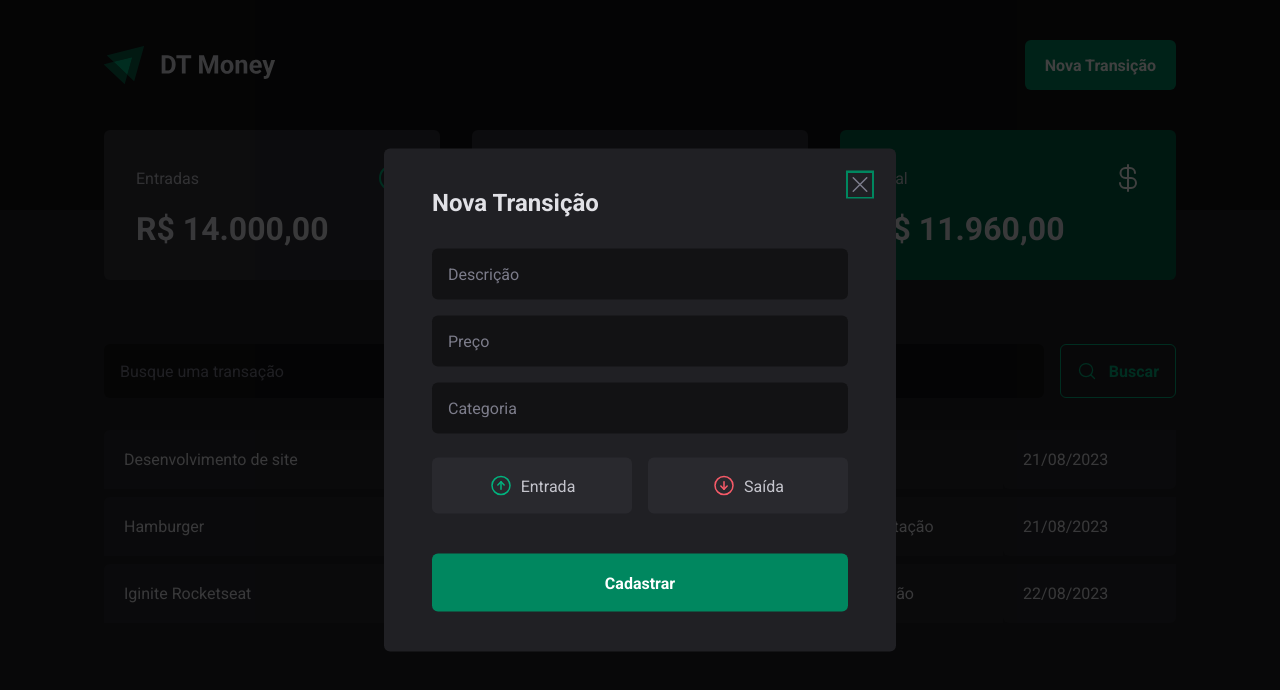
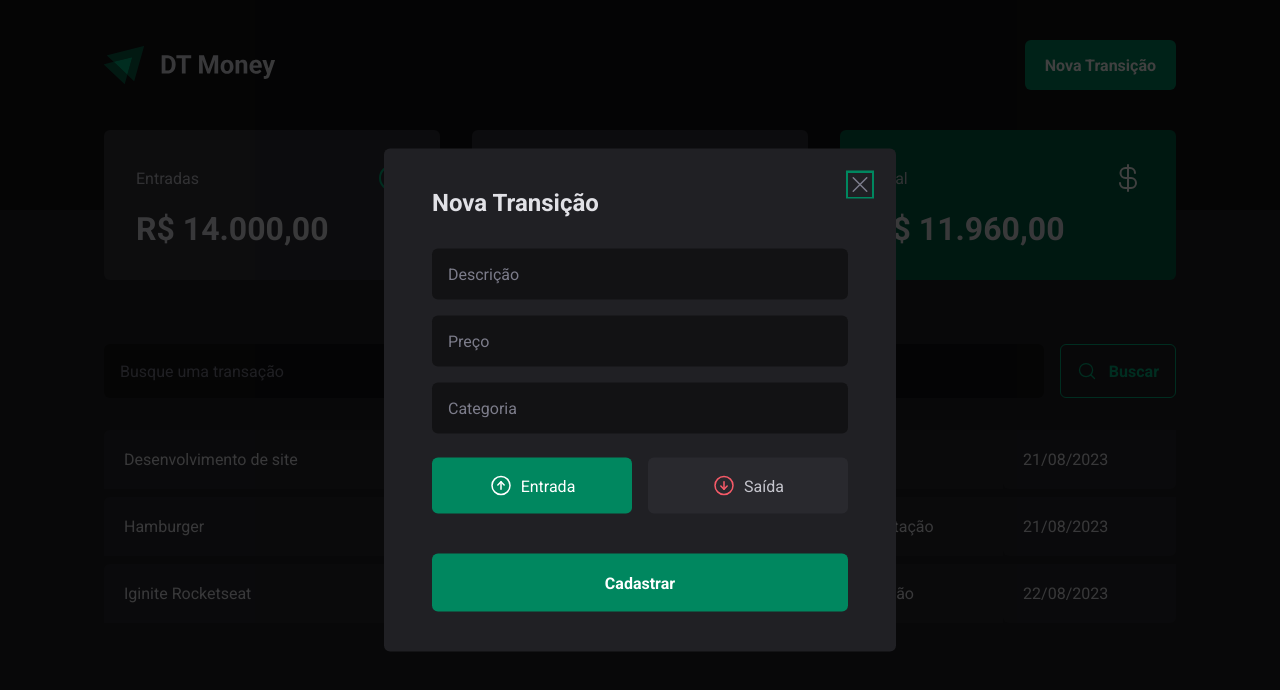
Before and after one commit to JapaKaneto/dt-money, a React (Vite) app: page / in a window 1280 px wide. Both pictures are taken after a click on the button "Nova Transição". Shown: the top 690 px of the page. Built offline with nearby package versions, Linux system fonts and the light colour scheme; data requests are answered from the project's data file.

Commit message:
Modal refresh

```diff
--- a/src/components/NewTransactionsModal/index.tsx
+++ b/src/components/NewTransactionsModal/index.tsx
@@ -2,14 +2,14 @@
 import { CloseButton, Content, Overlay, TransactionsType, TransactionsTypeButton } from './styles';
 import { ArrowCircleDown, ArrowCircleUp, X } from 'phosphor-react';
 import * as z from 'zod';
-import { useForm } from 'react-hook-form';
+import { Controller, useForm } from 'react-hook-form';
 import { zodResolver } from '@hookform/resolvers/zod';
 
 const newTransactionFormSchema = z.object({
     description: z.string(),
     price: z.number(),
     category: z.string(),
-    // type: z.enum(['income', 'outcome']),
+    type: z.enum(['income', 'outcome']),
 })
 
 type NewTransactioFormInputs = z.infer<typeof newTransactionFormSchema>;
@@ -17,15 +17,20 @@
 
 export function NewTransactionsModal() {
     const {
+        control, // sempre utilizaremos control caso a propriedade não seja nativo do HTML
         register,
         handleSubmit,
         formState: {isSubmitting}
     } = useForm<NewTransactioFormInputs>({
-        resolver: zodResolver(newTransactionFormSchema)
+        resolver: zodResolver(newTransactionFormSchema),
+        defaultValues: {
+            type: 'income'
+        }
     })
 
     async function handelCreateNewTransaciton(data: NewTransactioFormInputs) {
         await new Promise(resolve => setTimeout(resolve, 2000))
+
         console.log(data)
     }
 
@@ -55,7 +60,16 @@
                         {...register('category')}
                     />
 
-                    <TransactionsType>
+                    <Controller
+                        control={control}
+                        name='type'
+                        render={({ field }) => {
+
+                            return (
+                                <TransactionsType
+                                    onValueChange={field.onChange}
+                                    value={field.value}
+                                >
                                     <TransactionsTypeButton variant='income' value="income">
                                         <ArrowCircleUp size={24} />
                                         Entrada
@@ -65,6 +79,9 @@
                                         Saída
                                     </TransactionsTypeButton>
                                 </TransactionsType>
+                            )
+                        }}
+                    />
 
                     <button type='submit' disabled={isSubmitting}>
                         Cadastrar
```
Lines whose indentation alone changed are shown as unchanged.
